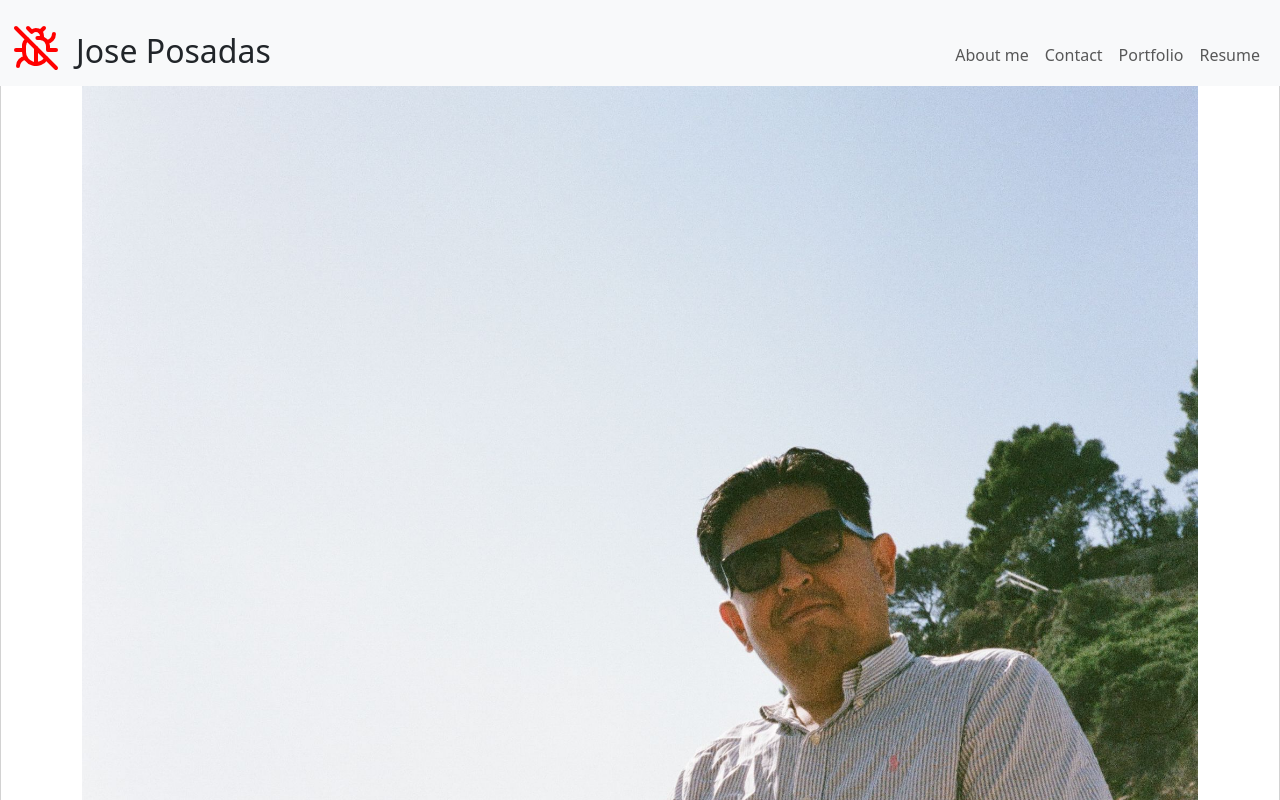
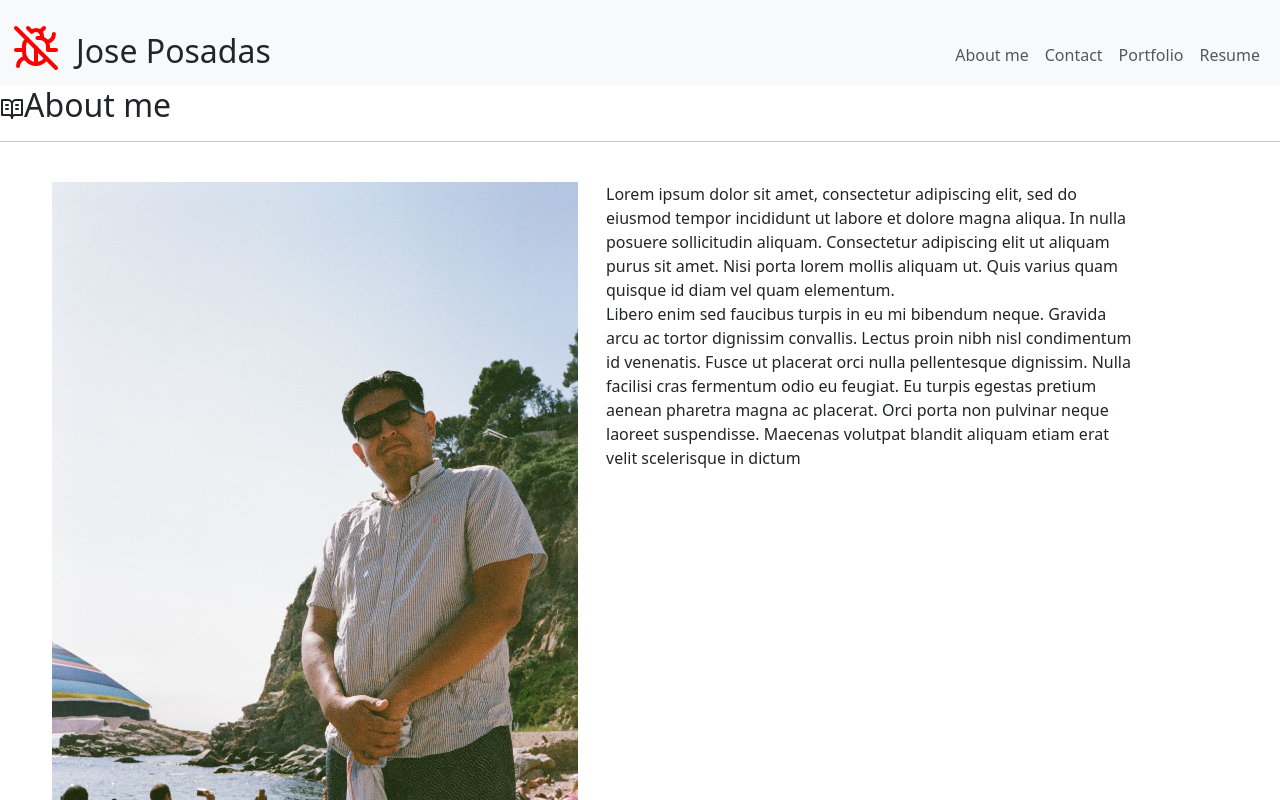
Before and after one commit to Nozerone/React_Portfolio, a React (Vite) app: page / in a window 1280 px wide. Shown: the top 800 px of the page. Built offline with nearby package versions, Linux system fonts and the light colour scheme.

Commit message:
more dev on header.

```diff
--- a/package.json
+++ b/package.json
@@ -15,7 +15,8 @@
     "react": "^18.2.0",
     "react-bootstrap": "^2.9.1",
     "react-dom": "^18.2.0",
-    "react-modal": "^3.16.1"
+    "react-modal": "^3.16.1",
+    "react-router-dom": "^6.20.0"
   },
   "devDependencies": {
     "@types/react": "^18.2.15",
--- a/src/App.jsx
+++ b/src/App.jsx
@@ -5,27 +5,28 @@ import Portfolio from './pages/portfolio';
 import Contact from './pages/Contact';
 import Navbar from './components/navbar';
 import Footer from './components/footer';
-
+import Header from './components/header';
 
 function App() {
-const [
-    page,setPage
-] = useState('About me');
-function handleChange(){
-    if(page == 'About me'){
-        return<Aboutme />
-    } else if(page === 'Resume'){
-        return<Resume />
-    } else if(page == 'Portfolio'){
-        return<Portfolio />
-    } else{
-        return<Contact />
+ const [page, setPage] = useState('About me');
+
+ function handleChange() {
+   if(page === 'About me') {
+     return <Aboutme />
+   } else if(page === 'Resume') {
+     return <Resume />
+   } else if(page === 'Portfolio') {
+     return <Portfolio />
+   } else {
+     return <Contact />
    }
  }
+
  return (
    <>
-    <Navbar setPage={setPage}/>
-    { handleChange() }
+     <Navbar setPage={setPage} />
+     <Header page={page} setPage={setPage} />
+     {handleChange()}
      <Footer />
    </>
  )
--- a/src/components/header.jsx
+++ b/src/components/header.jsx
@@ -1,11 +1,20 @@
 import React from 'react';
+import { BookOpenText, Contact2Icon, FileTextIcon, LucideBriefcase} from 'lucide-react';
+import { useState} from 'react';
 
-const Header = () => {
-  return (
-    <div>
+const Header = ({page, setPage}) => {
 
-    </div>
-  );
-}
+ return (
+   <>
+     <header>
+       {page === 'About me' && <h2><BookOpenText/>About me</h2>}
+       {page === 'Contact' && <h2><Contact2Icon/>Contact</h2>}
+       {page === 'Portfolio' && <h2><LucideBriefcase/>Portfolio</h2>}
+       {page === 'Resume' && <h2><FileTextIcon/>Resume</h2>}
+       <hr></hr>
+     </header>
+   </>
+ );
+};
 
 export default Header;
--- a/src/components/navbar.jsx
+++ b/src/components/navbar.jsx
@@ -5,7 +5,7 @@ const Navbar = ({setPage}) => {
   return (
     <>
     <div>
-      <nav className="navbar navbar-expand-lg bg-body-tertiary fixed-top">
+      <nav className="navbar navbar-expand-lg bg-body-tertiary ">
         <div className="container-fluid">
             <div className='d-flex flex-row gap-3'>
             <BugOff color="red" size={48} className='mt-3 '/>
--- a/src/pages/Aboutme.jsx
+++ b/src/pages/Aboutme.jsx
@@ -1,30 +1,26 @@
 import React from 'react';
-import { BookOpenText } from 'lucide-react';
-import Col from 'react-bootstrap/Col';
 import Container from 'react-bootstrap/Container';
 import Image from 'react-bootstrap/Image';
-import Row from 'react-bootstrap/Row';
+
 
 
 
 const Aboutme = () => {
   return (
     <>
-    <div className='card'>
-      <div className='card-title-container'>
-        <BookOpenText size={32} style={{border:'9px'}}/>
-        <h2 className='card-title'>About me</h2>
-      </div>
-      <div>
-        <Container className='container-md'>
-          <Image src="src/assets/images/wXGYJQZK.jpeg" rounded className="card-img-top col-sm-6 " />
-        </Container>
-    <p className='card-text'>
-        Lorem ipsum dolor sit amet, consectetur adipiscing elit, sed do eiusmod tempor incididunt ut labore et dolore magna aliqua. In nulla posuere sollicitudin aliquam. Consectetur adipiscing elit ut aliquam purus sit amet. Nisi porta lorem mollis aliquam ut. Quis varius quam quisque id diam vel quam elementum.
+       <Container className='container-fluid m-4'>
+    <div className='container col'>
+      <div className='row'>
+          <Image src="src/assets/images/wXGYJQZK.jpeg" className="w-50 p-3" alt="photo of me at the beach"/>
+          <p className='card-text text-start text-wrap w-medium w-50 mt-3'>
+            Lorem ipsum dolor sit amet, consectetur adipiscing elit, sed do eiusmod tempor incididunt ut labore et dolore magna aliqua. In nulla posuere sollicitudin aliquam. Consectetur adipiscing elit ut aliquam purus sit amet. Nisi porta lorem mollis aliquam ut. Quis varius quam quisque id diam vel quam elementum.<br></br>
 
-        Libero enim sed faucibus turpis in eu mi bibendum neque. Gravida arcu ac tortor dignissim convallis. Lectus proin nibh nisl condimentum id venenatis. Fusce ut placerat orci nulla pellentesque dignissim. Nulla facilisi cras fermentum odio eu feugiat. Eu turpis egestas pretium aenean pharetra magna ac placerat. Orci porta non pulvinar neque laoreet suspendisse. Maecenas volutpat blandit aliquam etiam erat velit scelerisque in dictum </p>
+            Libero enim sed faucibus turpis in eu mi bibendum neque. Gravida arcu ac tortor dignissim convallis. Lectus proin nibh nisl condimentum id venenatis. Fusce ut placerat orci nulla pellentesque dignissim. Nulla facilisi cras fermentum odio eu feugiat. Eu turpis egestas pretium aenean pharetra magna ac placerat. Orci porta non pulvinar neque laoreet suspendisse. Maecenas volutpat blandit aliquam etiam erat velit scelerisque in dictum
+
+          </p>
       </div>
     </div>
+      </Container>
 
     </>
   );
--- a/src/pages/Contact.jsx
+++ b/src/pages/Contact.jsx
@@ -1,5 +1,5 @@
 import React, { useState } from 'react';
-import { AtSign, Send } from 'lucide-react';
+import { Send } from 'lucide-react';
 
 const Contact = () => {
  const [email, setEmail] = useState("");
@@ -28,9 +28,8 @@ const Contact = () => {
 
  return (
    <>
-     <form className='needs-validation' onSubmit={handleOnBlur}>
+     <form className='needs-validation form-control-lg' onSubmit={handleOnBlur}>
        <div>
-         <AtSign />
        </div>
        <h2>Contact</h2>
        <div className="mb-3">
--- a/src/pages/Portfolio.jsx
+++ b/src/pages/Portfolio.jsx
@@ -1,13 +1,12 @@
-import { GalleryThumbnails } from 'lucide-react';
+
 import React from 'react';
 
 const Portfolio = () => {
   return (
     <div>
-      <GalleryThumbnails />
        <h2>Portfolio</h2>
-    <div>
-  <div className="card-group">
+    <div className='container'>
+  <div className="card-group gap-4">
     <div className="card">
       <a href="https://codemantic-e7e316dea174.herokuapp.com/"><img src="src/assets/images/Screenshot 2023-11-11 at 9.57.07 PM.png" className="card-img-top" alt="..." /></a>
       <div className="card-body">
@@ -30,7 +29,7 @@ const Portfolio = () => {
       </div>
     </div>
   </div>
-  <div className="card-group">
+  <div className="card-group ">
     <div className="card">
     <a href="https://nozerone.github.io/Code_Quiz/"><img src="src/assets/images/Screenshot 2023-07-27 at 2.38.17 PM.png" className="card-img-top" alt="..." /></a>
       <div className="card-body">
--- a/src/pages/Resume.jsx
+++ b/src/pages/Resume.jsx
@@ -1,10 +1,9 @@
-import { FileText } from 'lucide-react';
 import React from 'react';
 
 const Resume = () => {
   return (
     <>
-    <FileText />
+
     <div>
        <h2>Resume</h2>
      <div>
```
Also changed, not shown: 1 other file (tests, documents, lock files or other folders). Lines whose indentation alone changed are shown as unchanged.
